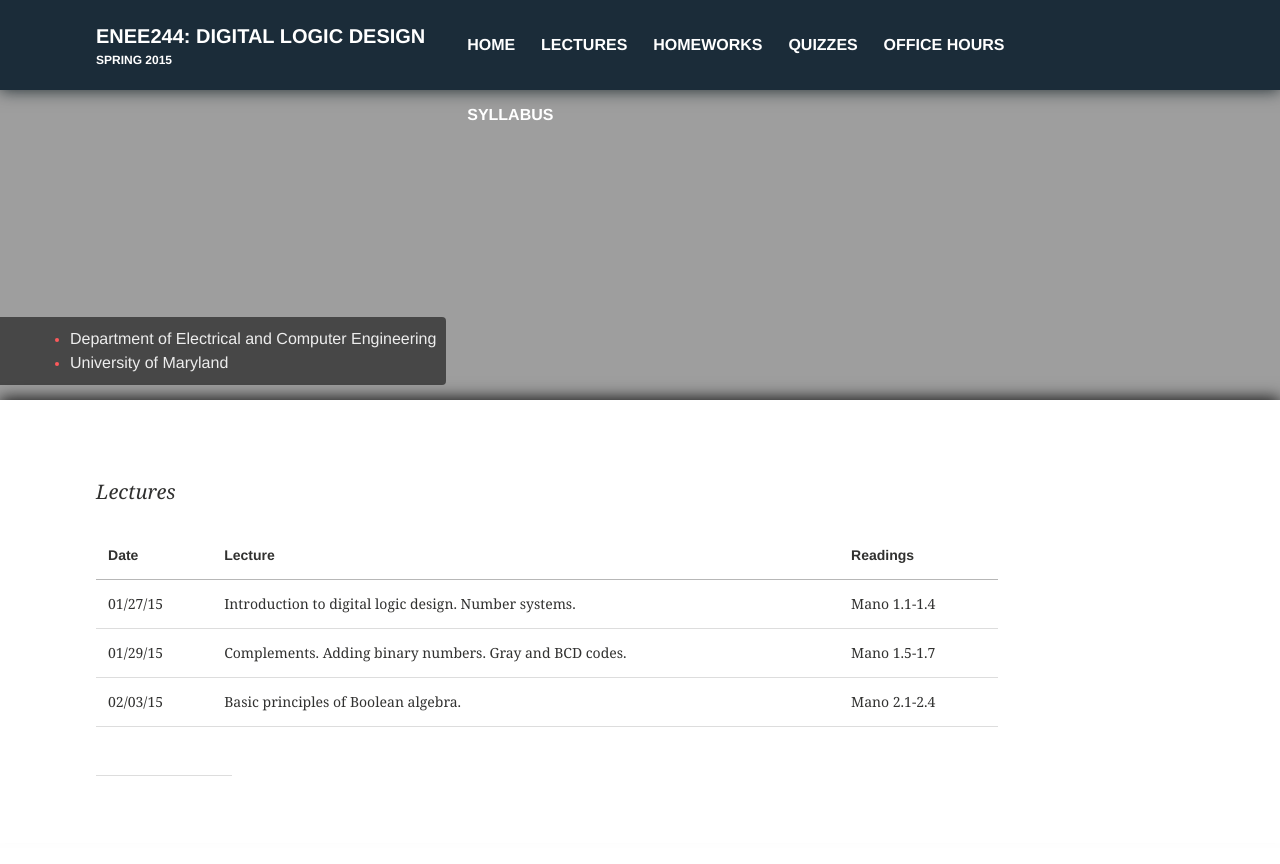
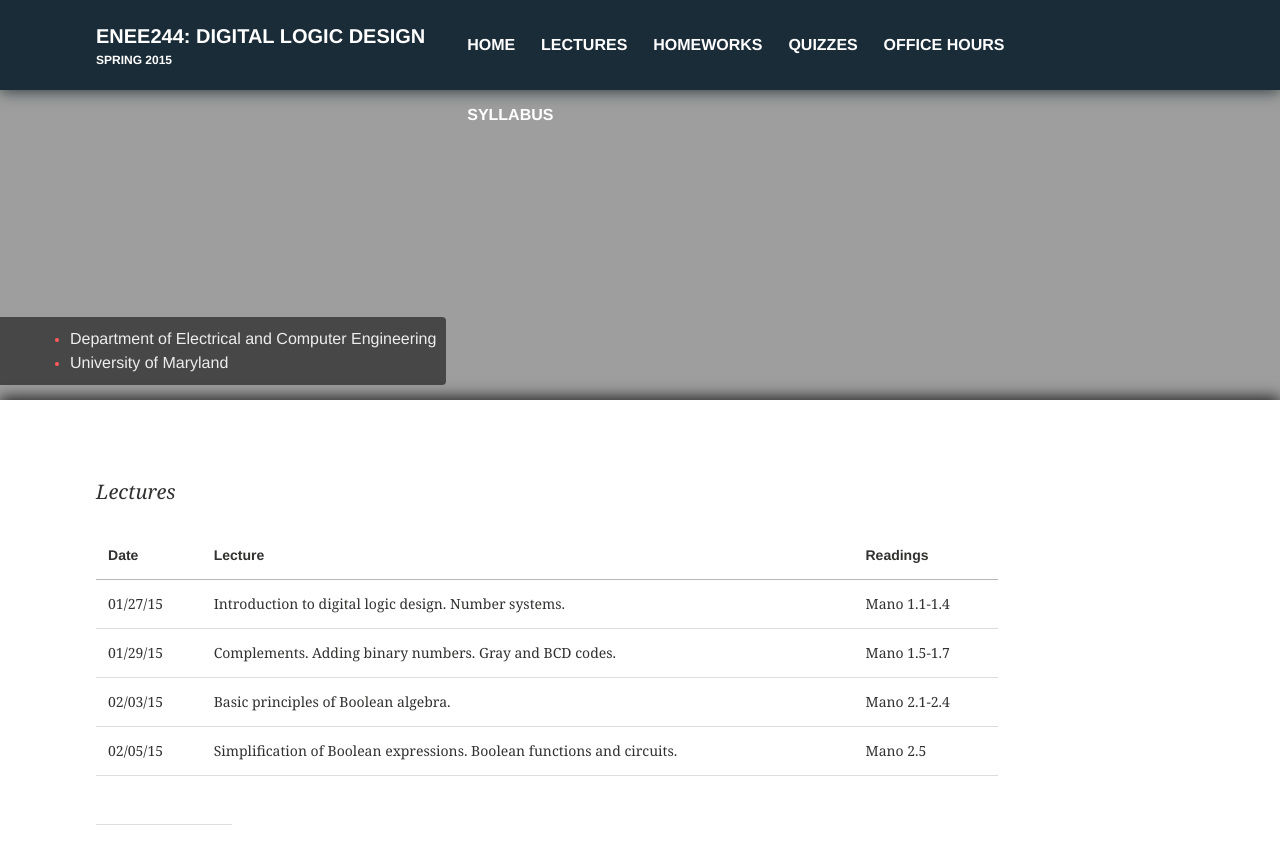
Before and after one commit to enee244/enee244.github.io, a Jekyll site: the page built from lectures/index.md, in a window 1280 px wide. Shown: the top 864 px of the page. Built offline with Jekyll 4.4.1, drawn with Linux system fonts in a browser that asks for light colours.

Commit message:
Update index.md

```diff
--- a/lectures/index.md
+++ b/lectures/index.md
@@ -13,3 +13,4 @@ Date | Lecture | Readings
 01/27/15 | Introduction to digital logic design. Number systems. | Mano 1.1-1.4
 01/29/15 | Complements. Adding binary numbers. Gray and BCD codes. | Mano 1.5-1.7
 02/03/15 | Basic principles of Boolean algebra. | Mano 2.1-2.4
+02/05/15 | Simplification of Boolean expressions. Boolean functions and circuits. | Mano 2.5
```
